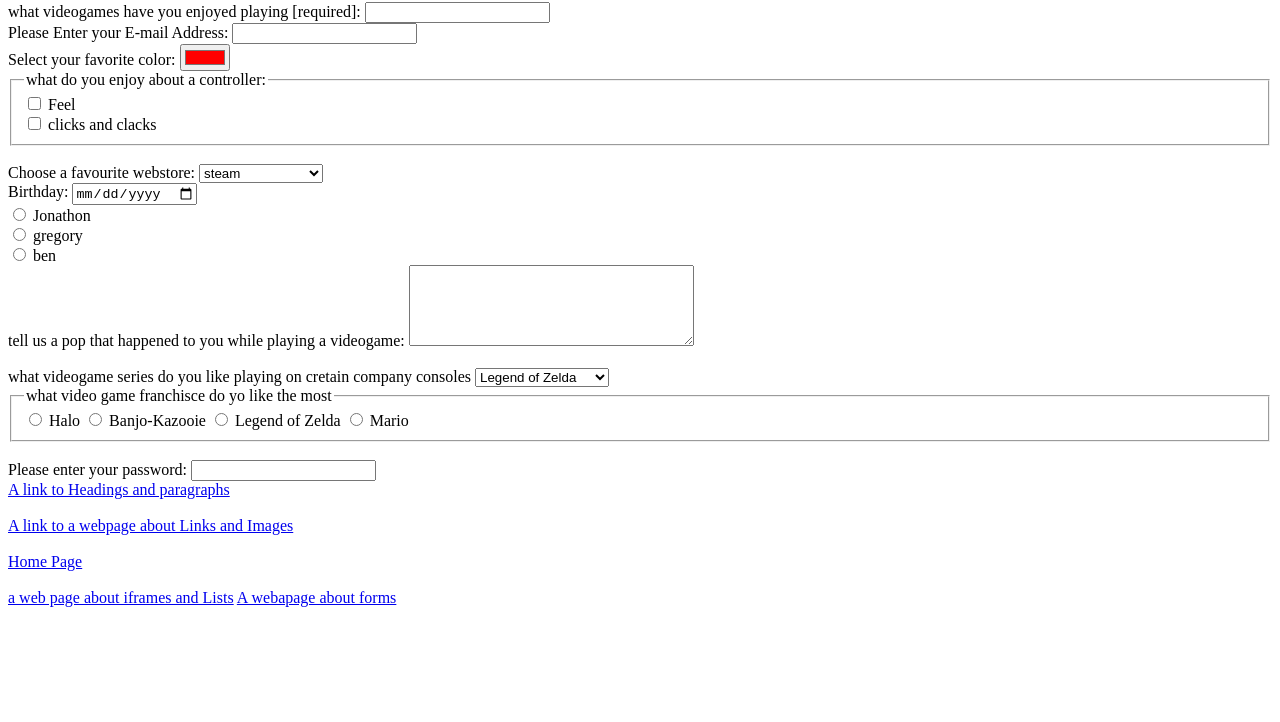
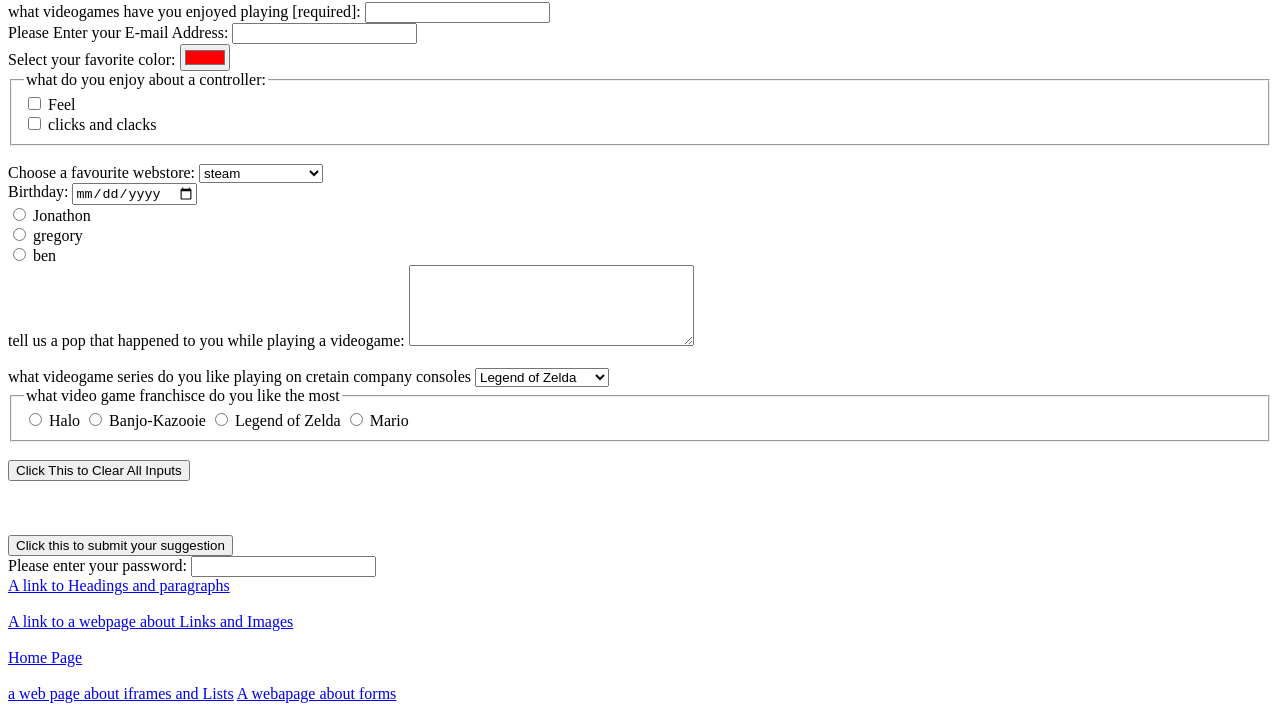
Before and after one commit to Mrrichard702/HTML-practice, a plain HTML site: page forms.html in a window 1280 px wide. Shown: the part 78-800 px from the top of the page. Drawn offline with Linux system fonts and the light colour scheme.

Commit message:
submit and reset button

```diff
--- a/forms.html
+++ b/forms.html
@@ -96,7 +96,7 @@
         name,id, and value are all required attributes. the value should represent the choice the user has selected. Note,
         most importantly the name attribute for each related radio button should be exactly th same.-->
         <fieldset form="videogames">
-            <legend>what video game franchisce do yo like the most</legend>
+            <legend>what video game franchisce do you like the most</legend>
             <input type="radio" name="videogame" id="Halo" value="Halo"/>
             <label for="Halo">Halo</label>
             <input type="radio" name="videogame" id="Banjo-Kazooie" value="Banjo-Kazooie"/>
@@ -107,6 +107,19 @@
             <label for="Mario">Mario</label>
         </fieldset>
         <br />
+        <!--
+            this is an example of a reset button input. type="reset", name and id are all required
+            value is an optional attribute for if you want to change the default text on the button
+        -->
+        <input type="reset" name="clearform" id="clear" value="Click This to Clear All Inputs">
+        <br/>
+        <br/>
+        <br/>
+        <br/>
+        <input type="submit" name="submut button" id="submit" value="Click this to submit your suggestion" />
+        <!--this is an example of a submit button:this input needs to be inside the form tag
+            type="submit", name ,and id are all required. value is optional fo the same reason as reset-->
+        <br/>
     <!--this is an email input. it requires type, name, and id.
     optional attributes are minlength and maxlength they are used for specifying
      the maximum length of characters and the minimun length of characters-->
```
